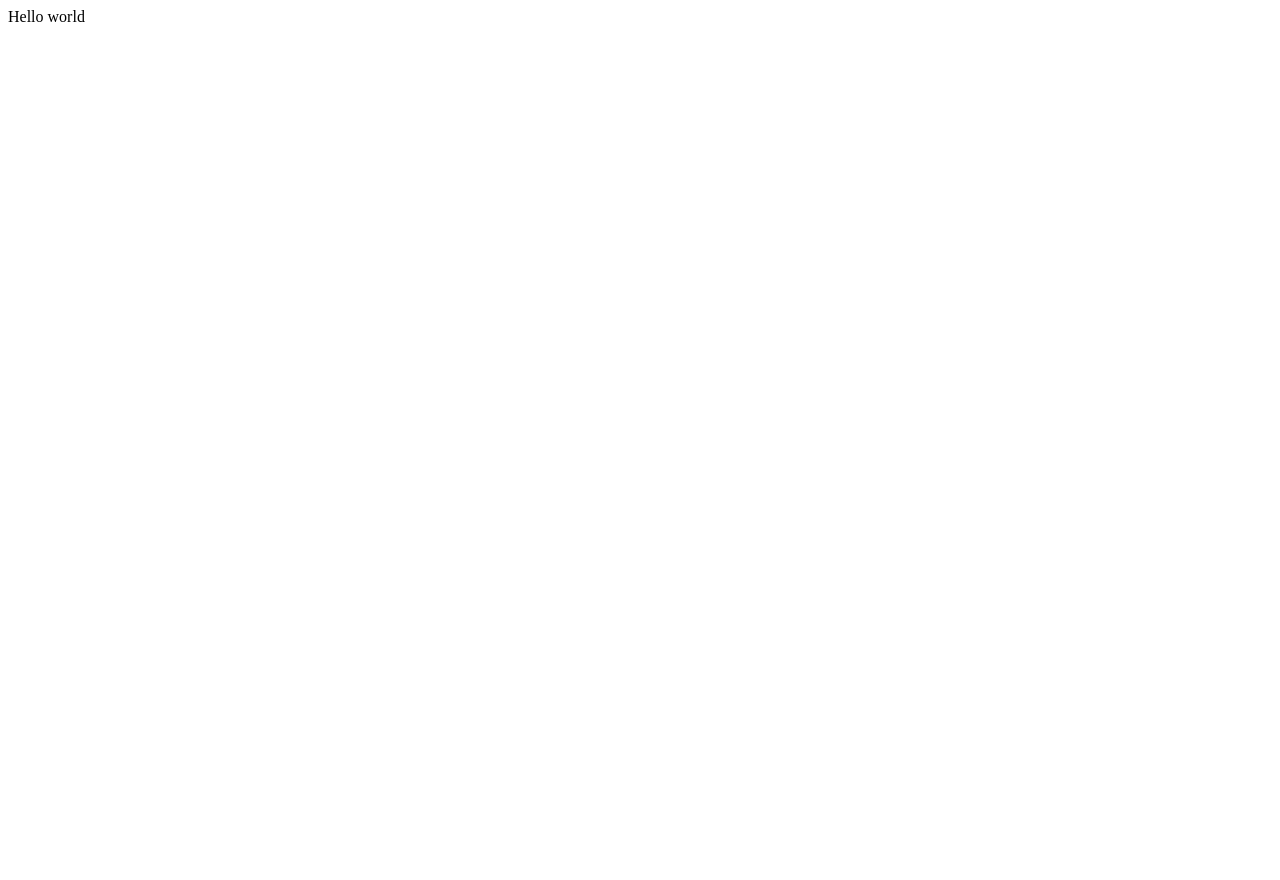
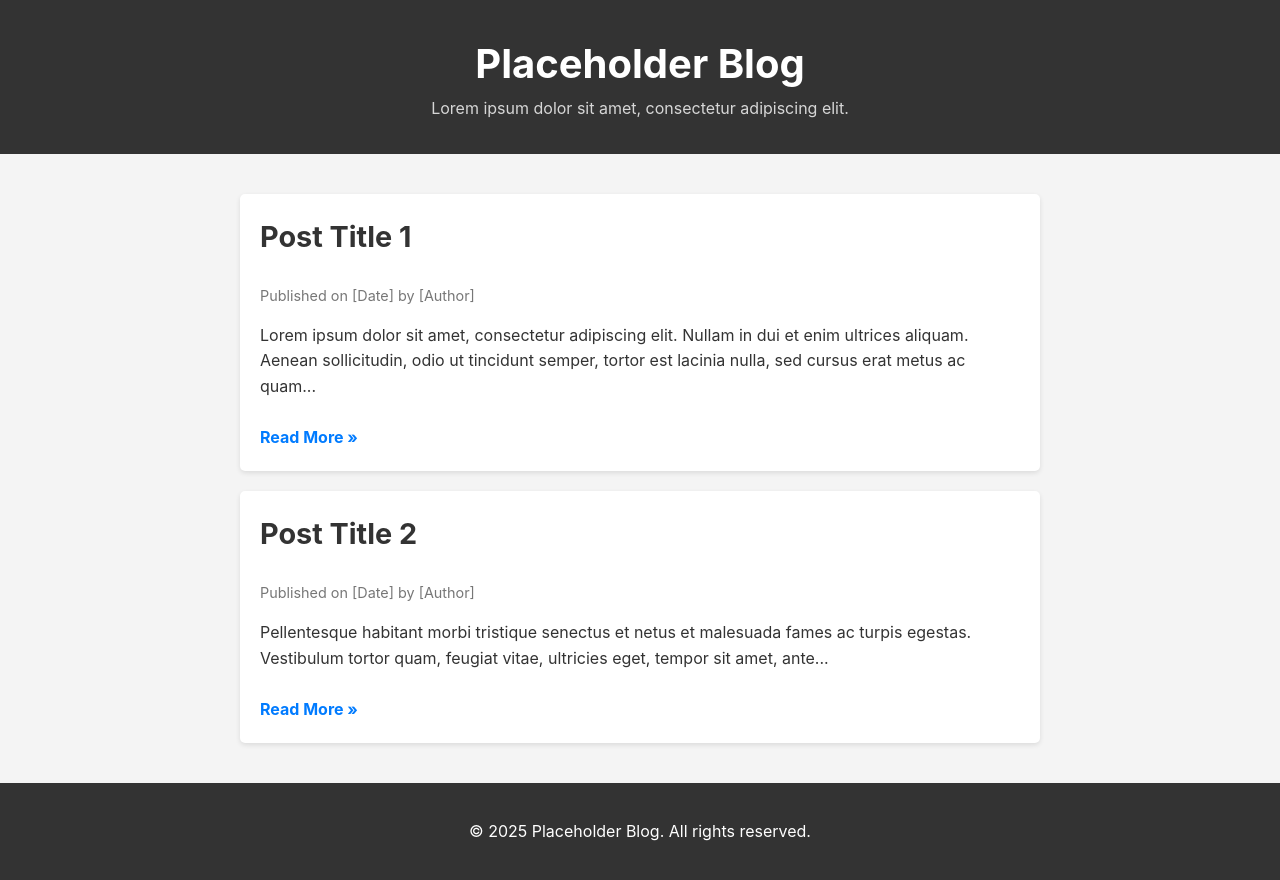
Before and after one commit to CrackedKenshin/CrackedKenshin.github.io, a plain HTML site: page index.html in a window 1280 px wide. Before the commit the page ends 800 px from the top, so only its background shows below. Drawn offline with Linux system fonts and the light colour scheme.

Commit message:
loading dummy content

```diff
--- a/index.html
+++ b/index.html
@@ -1,5 +1,37 @@
-<html>
-    <body>
-        Hello world
-    </body>
+<!DOCTYPE html>
+<html lang="en">
+<head>
+    <meta charset="UTF-8">
+    <meta name="viewport" content="width=device-width, initial-scale=1.0">
+    <title>Placeholder Blog</title>
+    <link rel="stylesheet" href="style.css">
+</head>
+<body>
+
+    <header class="site-header">
+        <h1>Placeholder Blog</h1>
+        <p>Lorem ipsum dolor sit amet, consectetur adipiscing elit.</p>
+    </header>
+
+    <main class="container">
+        <article class="blog-post">
+            <h2><a href="post1.html">Post Title 1</a></h2>
+            <p class="post-meta">Published on [Date] by [Author]</p>
+            <p>Lorem ipsum dolor sit amet, consectetur adipiscing elit. Nullam in dui et enim ultrices aliquam. Aenean sollicitudin, odio ut tincidunt semper, tortor est lacinia nulla, sed cursus erat metus ac quam...</p>
+            <a href="post1.html" class="read-more">Read More &raquo;</a>
+        </article>
+
+        <article class="blog-post">
+            <h2>Post Title 2</h2>
+            <p class="post-meta">Published on [Date] by [Author]</p>
+            <p>Pellentesque habitant morbi tristique senectus et netus et malesuada fames ac turpis egestas. Vestibulum tortor quam, feugiat vitae, ultricies eget, tempor sit amet, ante...</p>
+            <a href="#" class="read-more">Read More &raquo;</a>
+        </article>
+    </main>
+
+    <footer class="site-footer">
+        <p>&copy; 2025 Placeholder Blog. All rights reserved.</p>
+    </footer>
+
+</body>
 </html>
--- /dev/null
+++ b/style.css
@@ -0,0 +1,85 @@
+/* Basic styling for the entire page */
+body {
+    font-family: -apple-system, BlinkMacSystemFont, "Segoe UI", Roboto, Oxygen,
+        Ubuntu, Cantarell, "Open Sans", "Helvetica Neue", sans-serif;
+    line-height: 1.6;
+    margin: 0;
+    background-color: #f4f4f4;
+    color: #333;
+}
+
+/* Container to hold the main content */
+.container {
+    max-width: 800px;
+    margin: 0 auto;
+    padding: 20px;
+}
+
+/* Header styling */
+.site-header {
+    background-color: #333;
+    color: #fff;
+    text-align: center;
+    padding: 2rem 0;
+    margin-bottom: 20px;
+}
+
+.site-header h1 {
+    margin: 0;
+    font-size: 2.5rem;
+}
+
+.site-header p {
+    margin: 0;
+    font-size: 1rem;
+    opacity: 0.8;
+}
+
+/* Blog post styling */
+.blog-post {
+    background-color: #fff;
+    padding: 20px;
+    margin-bottom: 20px;
+    border-radius: 5px;
+    box-shadow: 0 2px 5px rgba(0, 0, 0, 0.1);
+}
+
+.blog-post h2 {
+    margin-top: 0;
+    font-size: 1.8rem;
+}
+
+.blog-post h2 a {
+    text-decoration: none;
+    color: #333;
+}
+
+.blog-post h2 a:hover {
+    color: #007bff;
+}
+
+.post-meta {
+    font-size: 0.9rem;
+    color: #777;
+}
+
+/* Read more link styling */
+.read-more {
+    display: inline-block;
+    margin-top: 10px;
+    color: #007bff;
+    text-decoration: none;
+    font-weight: bold;
+}
+
+.read-more:hover {
+    text-decoration: underline;
+}
+
+/* Footer styling */
+.site-footer {
+    text-align: center;
+    padding: 20px;
+    background-color: #333;
+    color: #fff;
+}
```
